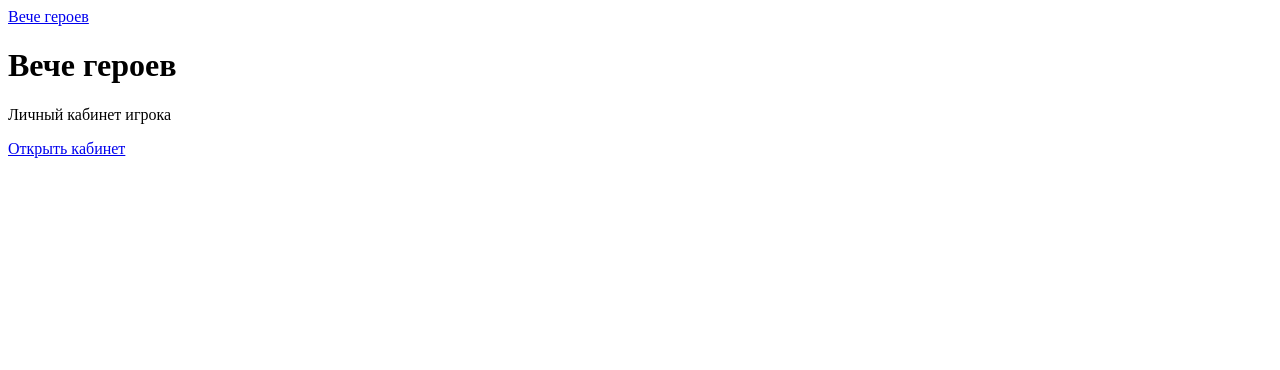
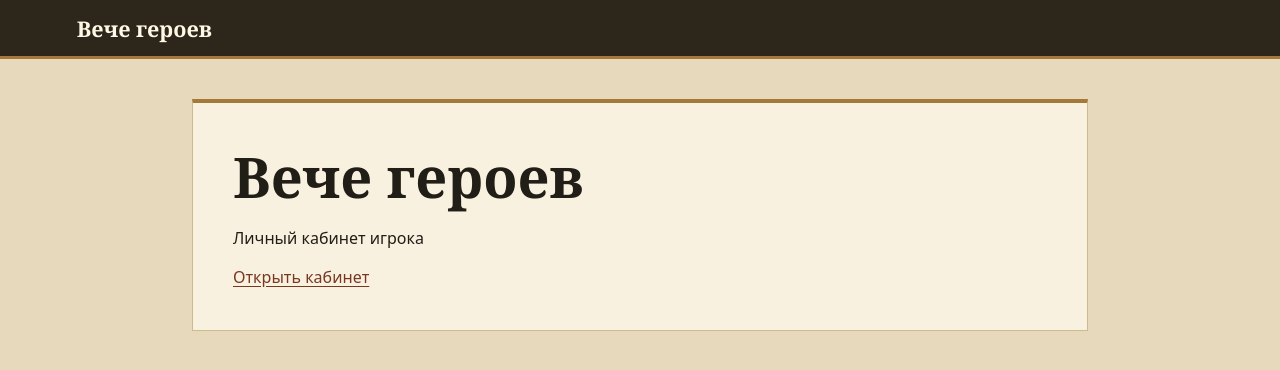
Before and after one commit to stakha-who/veche-of-heroes, a PHP site: page / in a window 1280 px wide. Shown: the top 370 px of the page. Run offline with PHP 8.4, Linux system fonts and the light colour scheme.

Commit message:
feat: привести страницы кабинета к стилю «Вече героев»

```diff
--- a/public/index.php
+++ b/public/index.php
@@ -4,6 +4,9 @@ declare(strict_types=1);
 require __DIR__ . '/../app/database.php';
 
 $path = parse_url($_SERVER['REQUEST_URI'] ?? '/', PHP_URL_PATH);
+if (PHP_SAPI === 'cli-server' && $path === '/assets/site.css') {
+    return false;
+}
 $method = $_SERVER['REQUEST_METHOD'] ?? 'GET';
 if ($path === '/health') {
     header('Content-Type: text/plain; charset=utf-8');
--- a/views/layout.php
+++ b/views/layout.php
@@ -4,10 +4,11 @@
     <meta charset="utf-8">
     <meta name="viewport" content="width=device-width, initial-scale=1">
     <title><?= e($pageTitle ?? 'Вече героев') ?> · Вече героев</title>
+    <link rel="stylesheet" href="/assets/site.css">
 </head>
 <body>
     <header>
-        <a href="/">Вече героев</a>
+        <a class="brand" href="/">Вече героев</a>
         <?php if (currentUserId() !== null): ?>
             <a href="/accounts">Мои аккаунты</a>
             <form action="/logout" method="post">
```
Also changed, not shown: public/assets/site.css (added).
